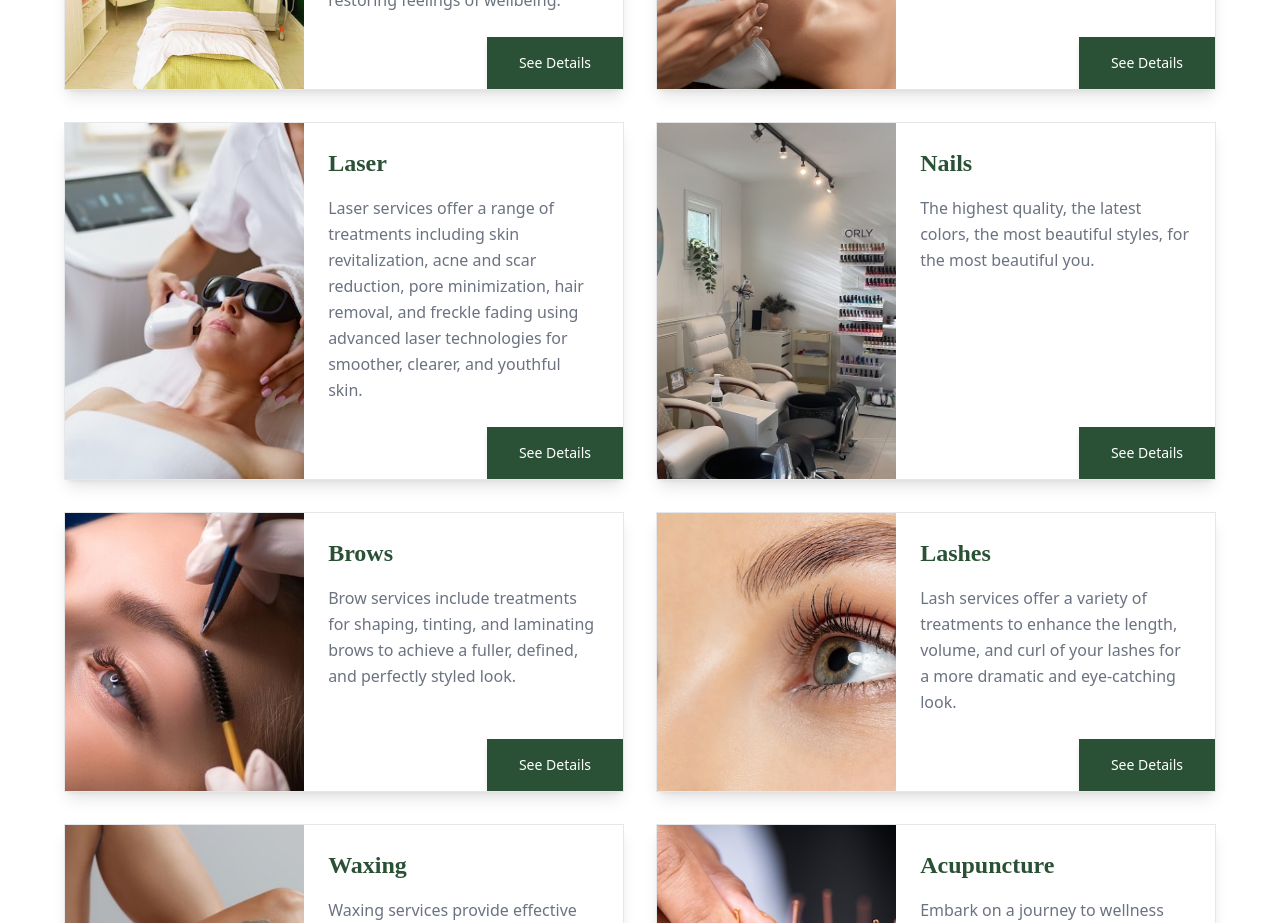
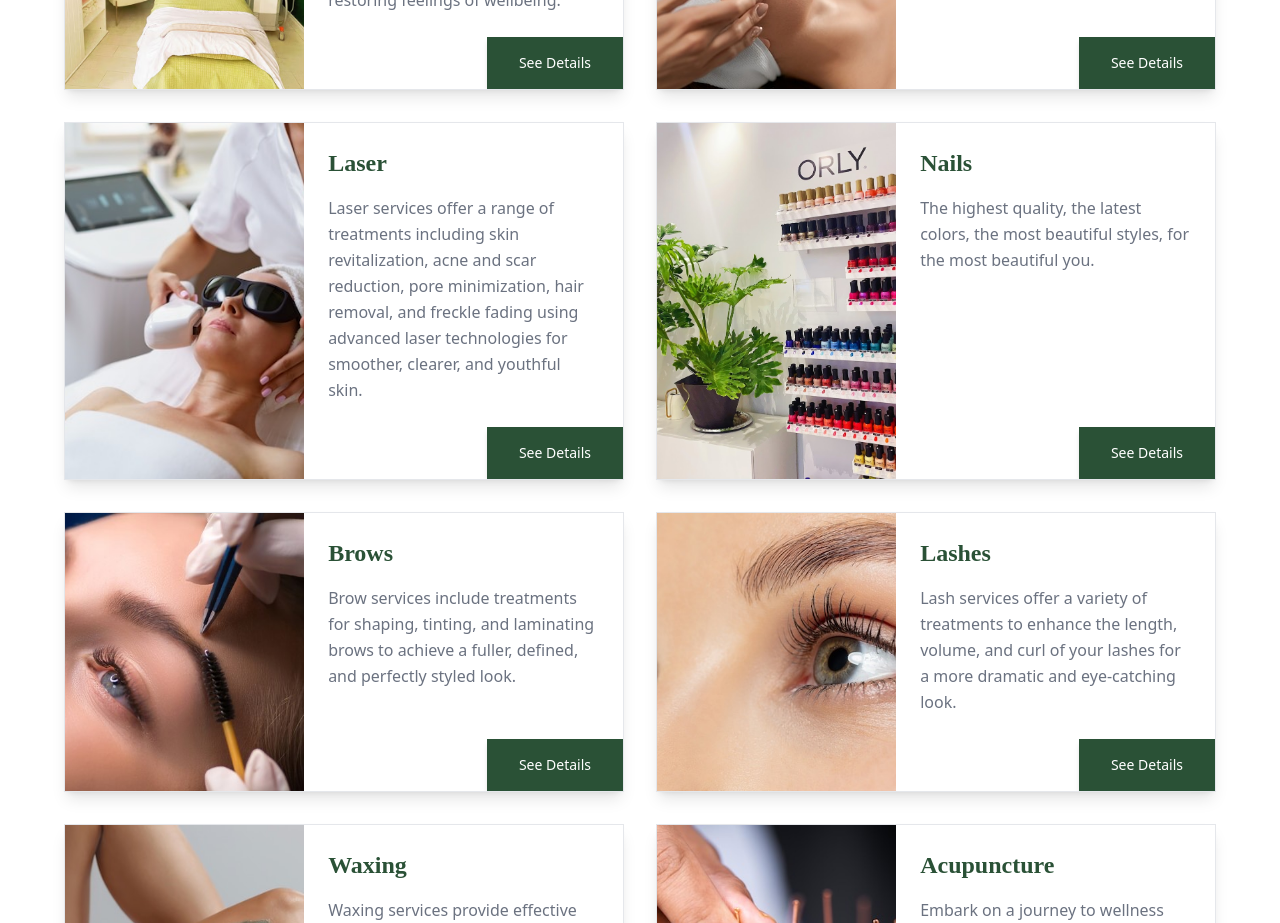
Before and after one commit to ice188/ojas, a Next.js app in the folder ojas/: page / in a window 1280 px wide. Shown: the part 1300-2223 px from the top of the page. Built offline with nearby package versions, Linux system fonts and the light colour scheme; a web font is replaced by a local one.

Commit message:
our services

```diff
--- a/ojas/src/data/service-data.ts
+++ b/ojas/src/data/service-data.ts
@@ -308,7 +308,7 @@ export const serviceData: ServiceData = {
     name: "Nails",
     description:
       "The highest quality, the latest colors, the most beautiful styles, for the most beautiful you.",
-    img_url: "/service/nails/category.jpg",
+    img_url: "/service/nails/manicure.jpg",
     img_width: 750,
     img_height: 500,
     services: [
```
